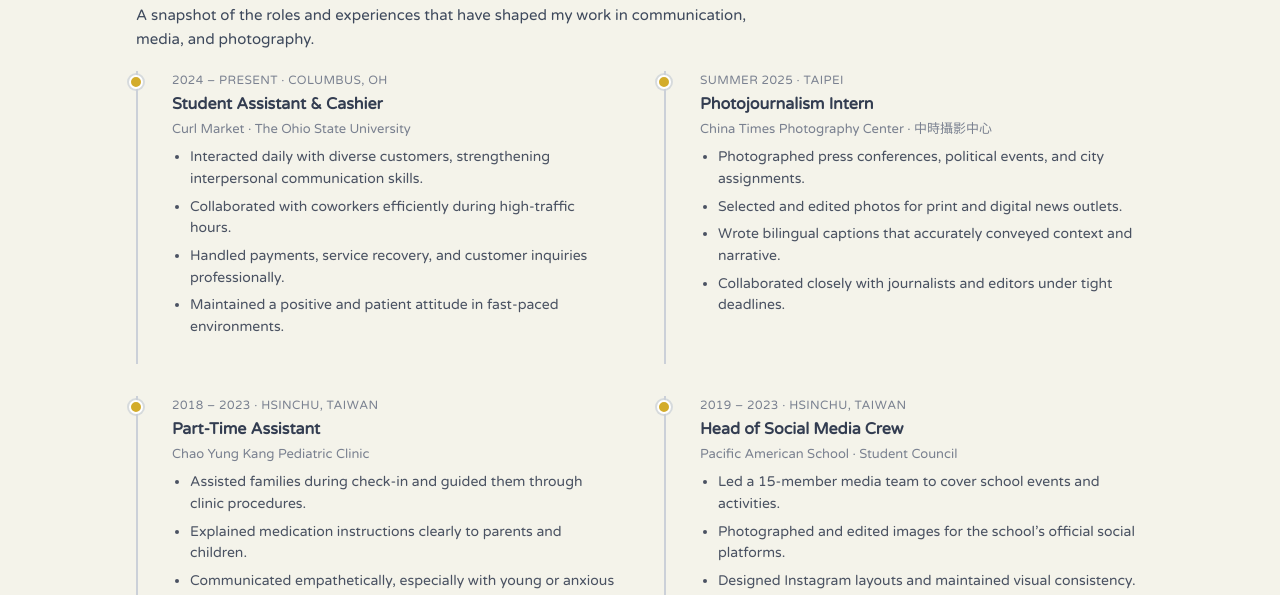
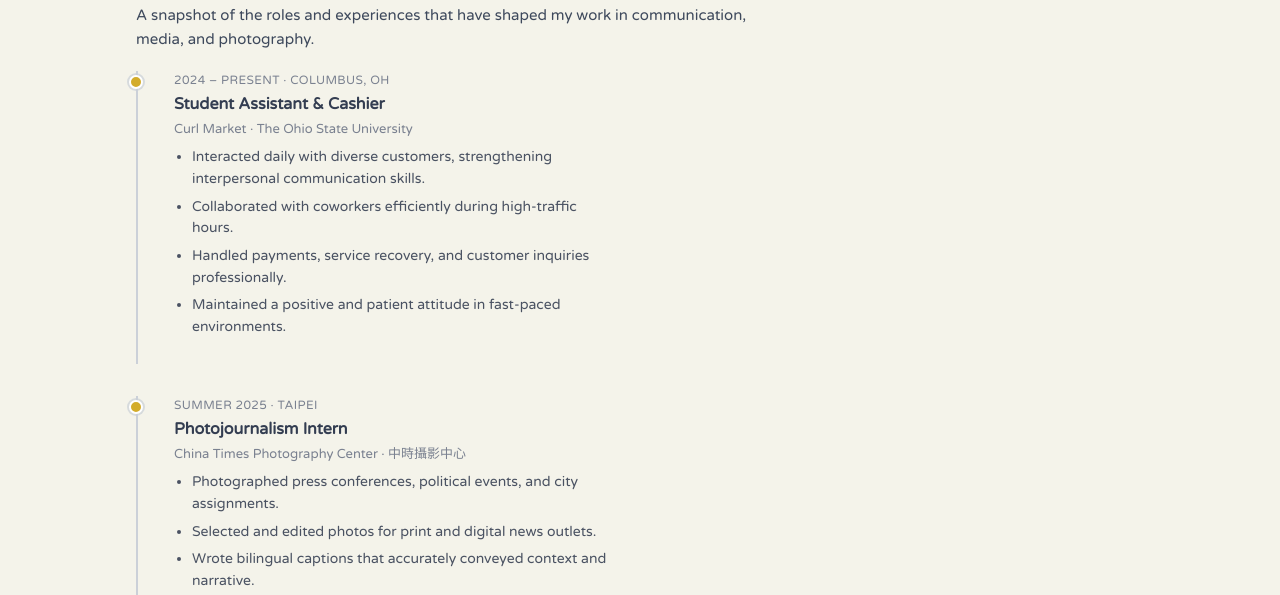
Before and after one commit to judychao1023-cpu/JudyChaoPortfolio, a plain HTML site: page resume.html in a window 1280 px wide. Shown: the part 155-750 px from the top of the page. Drawn offline with Linux system fonts and the light colour scheme.

Commit message:
Update JudyChaoPortfolio.css

```diff
--- a/JudyChaoPortfolio.css
+++ b/JudyChaoPortfolio.css
@@ -685,34 +685,45 @@
 
   }
   /* ===============================
-   Desktop: Timeline → Two Columns
+   Desktop: Two Columns with fixed items
+   Left column: items 1–3
+   Right column: items 4–6
    =============================== */
 @media (min-width: 900px) {
 
-  /* 外框改成兩欄 grid */
+  /* 整體兩欄結構 */
   .timeline {
     display: grid;
-    grid-template-columns: 1fr 1fr;   /* 兩直欄 */
+    grid-template-columns: 1fr 1fr;  /* 左一欄右一欄 */
     column-gap: 48px;
     row-gap: 32px;
     padding-left: 0;
-    border-left: none;               /* 取消整條線 */
+    border-left: none;
   }
 
-  /* 每個 item 自帶自己的 timeline 線 */
+  /* 每個 timeline item 變成獨立一條線 */
   .timeline-item {
     position: relative;
     padding-left: 28px;
     border-left: 2px solid var(--grey);
   }
 
-  /* 圓點 marker 保持在每欄左邊 */
+  /* 圓點 marker */
   .timeline-marker {
     left: -9px;
   }
 
-  /* 避免文字擠在一角 */
-  .timeline-content {
-    padding-left: 6px;
+  /* 左欄：item 1, 2, 3 */
+  .timeline-item:nth-child(1),
+  .timeline-item:nth-child(2),
+  .timeline-item:nth-child(3) {
+    grid-column: 1;
+  }
+
+  /* 右欄：item 4, 5, 6 */
+  .timeline-item:nth-child(4),
+  .timeline-item:nth-child(5),
+  .timeline-item:nth-child(6) {
+    grid-column: 2;
   }
 }
```
